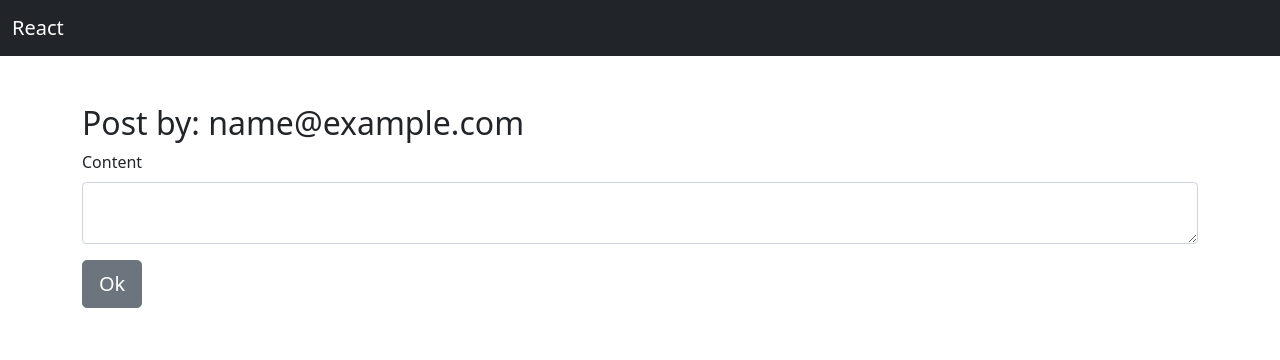
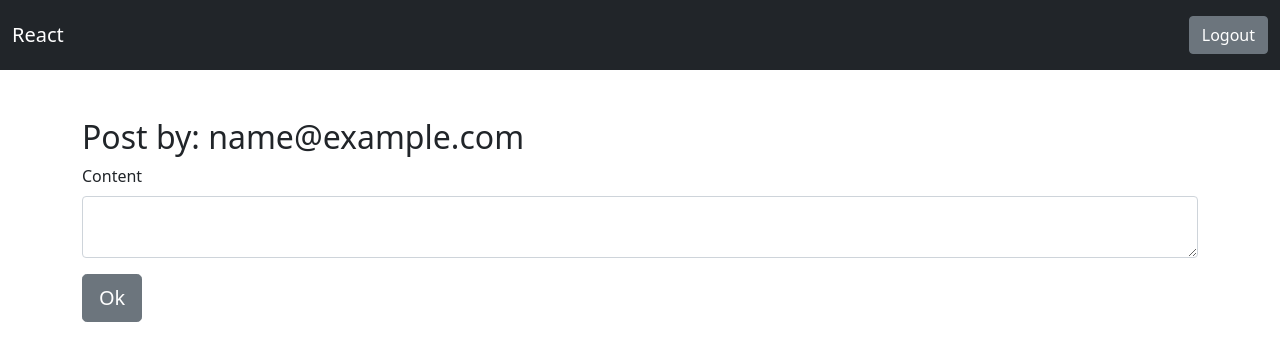
Before and after one commit to MartinKristof/react-workshop-22-1, a React (Create React App) app: page / in a window 1280 px wide. Both pictures are taken after typing "name@example.com", "Sample123" into the empty fields and a click on the button "Log in". Shown: the top 360 px of the page. Built offline with nearby package versions, Linux system fonts and the light colour scheme.

Commit message:
Add logged user to localstorage

```diff
--- a/package.json
+++ b/package.json
@@ -3,6 +3,7 @@
   "version": "0.1.0",
   "private": true,
   "dependencies": {
+    "@d2k/react-localstorage": "^1.1.3",
     "@testing-library/jest-dom": "^5.14.1",
     "@testing-library/react": "^13.0.0",
     "@testing-library/user-event": "^13.2.1",
--- a/src/App.tsx
+++ b/src/App.tsx
@@ -3,6 +3,9 @@ import { Login } from './pages/Login';
 import { Posts } from './pages/Posts';
 import { useState } from 'react';
 import { UserContextProvider } from './contexts/UserContext';
+import { Auth } from './components/Auth';
+import { Layout } from './components/Layout';
+import { NotFound } from './pages/NotFound';
 
 export const App = () => {
   const [nick, setNick] = useState('');
@@ -10,8 +13,18 @@ export const App = () => {
   return (
     <UserContextProvider value={{ nick, setNick }}>
       <Routes>
-        <Route path="/" element={<Login />} />
-        <Route path="posts" element={<Posts />} />
+        <Route element={<Layout />}>
+          <Route path="/" element={<Login />} />
+          <Route
+            path="posts"
+            element={
+              <Auth>
+                <Posts />
+              </Auth>
+            }
+          />
+          <Route path="*" element={<NotFound />} />
+        </Route>
       </Routes>
     </UserContextProvider>
   );
--- /dev/null
+++ b/src/components/Auth.tsx
@@ -0,0 +1,23 @@
+import { useEffect } from 'react';
+import { Navigate, useLocation } from 'react-router-dom';
+import { useAuth } from '../hooks/useAuth';
+import { useUserContext } from '../hooks/useUserContext';
+
+export const Auth: React.FC<{ children: JSX.Element }> = ({ children }) => {
+  const { getUser } = useAuth();
+  const { nick, setNick } = useUserContext();
+  const location = useLocation();
+  const user = getUser();
+
+  useEffect(() => {
+    if (user) {
+      setNick(user.nick);
+    }
+  }, [user, setNick]);
+
+  if (user) {
+    return children;
+  } else {
+    return <Navigate to="/" state={{ from: location }} replace />;
+  }
+};
--- a/src/components/Layout.tsx
+++ b/src/components/Layout.tsx
@@ -1,15 +1,30 @@
-import React, { ReactNode } from 'react';
-import { Container, Navbar, NavbarBrand } from 'reactstrap';
+import React from 'react';
+import { Outlet, useNavigate } from 'react-router-dom';
+import { Button, Container, Navbar, NavbarBrand, NavbarText } from 'reactstrap';
+import { useAuth } from '../hooks/useAuth';
 
-interface Props {
-  children: ReactNode;
-}
+export const Layout: React.FC = () => {
+  const { getUser, logOut } = useAuth();
+  const navigate = useNavigate();
 
-export const Layout: React.FC<Props> = ({ children }) => (
+  const handleClick = () => {
+    logOut();
+    navigate('/');
+  };
+
+  return (
     <>
       <Navbar color="dark" dark>
         <NavbarBrand href="/">React</NavbarBrand>
+        {getUser() && (
+          <NavbarText>
+            <Button onClick={handleClick}>Logout</Button>
+          </NavbarText>
+        )}
       </Navbar>
-    <Container className="my-5">{children}</Container>
+      <Container className="my-5">
+        <Outlet />
+      </Container>
     </>
   );
+};
--- /dev/null
+++ b/src/hooks/useAuth.ts
@@ -0,0 +1,45 @@
+import useLocalStorage from './useLocalStorage';
+
+const USER_KEY = 'user';
+
+type TUser = {
+  nick: string;
+};
+
+export const useAuth = () => {
+  const { setItem, getItem, removeItem } = useLocalStorage();
+
+  const logIn = (value: string): boolean => {
+    try {
+      const user: TUser = {
+        nick: value,
+      };
+
+      setItem(USER_KEY, user);
+
+      return true;
+    } catch (error) {
+      return false;
+    }
+  };
+
+  const logOut = (): boolean => {
+    try {
+      removeItem(USER_KEY);
+
+      return true;
+    } catch (error) {
+      return false;
+    }
+  };
+
+  const getUser = (): TUser | null => {
+    try {
+      return getItem(USER_KEY);
+    } catch (error) {
+      return null;
+    }
+  };
+
+  return { logIn, logOut, getUser };
+};
--- /dev/null
+++ b/src/hooks/useLocalStorage.ts
@@ -0,0 +1,39 @@
+const useLocalStorage = () => {
+  const setItem = (key: string, value: any) => {
+    try {
+      window.localStorage.setItem(key, JSON.stringify(value));
+    } catch (error) {
+      console.error('Any error occured with localstorage', error);
+
+      throw error;
+    }
+  };
+
+  const getItem = (key: string): any => {
+    try {
+      if (window.localStorage.getItem(key)) {
+        return JSON.parse(window.localStorage.getItem(key) || '');
+      }
+
+      return null;
+    } catch (error) {
+      console.error('Any error occured with localstorage', error);
+
+      throw error;
+    }
+  };
+
+  const removeItem = (key: string) => {
+    try {
+      window.localStorage.removeItem(key);
+    } catch (error) {
+      console.error('Any error occured with localstorage', error);
+
+      throw error;
+    }
+  };
+
+  return { setItem, getItem, removeItem };
+};
+
+export default useLocalStorage;
--- a/src/pages/Login.tsx
+++ b/src/pages/Login.tsx
@@ -1,9 +1,8 @@
 import React from 'react';
 import { useNavigate } from 'react-router-dom';
 import { Button, Form } from 'reactstrap';
-import { Layout } from '../components/Layout';
 import { InputField } from '../components/ui/InputField';
-import { useUserContext } from '../hooks/useUserContext';
+import { useAuth } from '../hooks/useAuth';
 
 interface MyFormElements extends HTMLFormControlsCollection {
   nick: HTMLInputElement;
@@ -14,25 +13,24 @@ export interface LoginFormElements extends HTMLFormElement {
   readonly elements: MyFormElements;
 }
 export const Login = () => {
-  const { setNick } = useUserContext();
   const navigate = useNavigate();
+  const { logIn } = useAuth();
 
   const handleSubmit = (event: React.FormEvent<LoginFormElements>) => {
     event.preventDefault();
 
     const nick = event.currentTarget.elements.nick.value;
 
-    setNick(nick);
+    if (logIn(nick)) {
       navigate('/posts');
+    }
   };
 
   return (
-    <Layout>
     <Form onSubmit={handleSubmit}>
       <InputField id="nick" label="Nickname" placeholder="pepa@novak.com" required />
       <InputField id="pass" label="Password" type="password" required />
       <Button>Log in</Button>
     </Form>
-    </Layout>
   );
 };
--- /dev/null
+++ b/src/pages/NotFound.tsx
@@ -0,0 +1,2 @@
+import React from 'react';
+export const NotFound = () => <div>NotFound page</div>;
--- a/src/pages/Posts.tsx
+++ b/src/pages/Posts.tsx
@@ -4,10 +4,9 @@ import { TPost } from '../common/types/post';
 import { Form, PostFormElements } from '../components/posts/Form';
 import { PostList } from '../components/posts/PostList';
 import { useState } from 'react';
-import { Layout } from '../components/Layout';
 import { useUserContext } from '../hooks/useUserContext';
 
-export const Posts = () => {
+export const Posts: React.FC = () => {
   const [postItems, setPostItems] = useState<TPost[]>([]);
   const { nick } = useUserContext();
 
@@ -26,7 +25,7 @@ export const Posts = () => {
   };
 
   return (
-    <Layout>
+    <>
       <Row>
         <Col>
           <Form onSubmit={handleSubmit} />
@@ -37,6 +36,6 @@ export const Posts = () => {
           <PostList items={postItems} />
         </Col>
       </Row>
-    </Layout>
+    </>
   );
 };
```
Also changed, not shown: 1 other file (tests, documents, lock files or other folders). Lines whose indentation alone changed are shown as unchanged.
